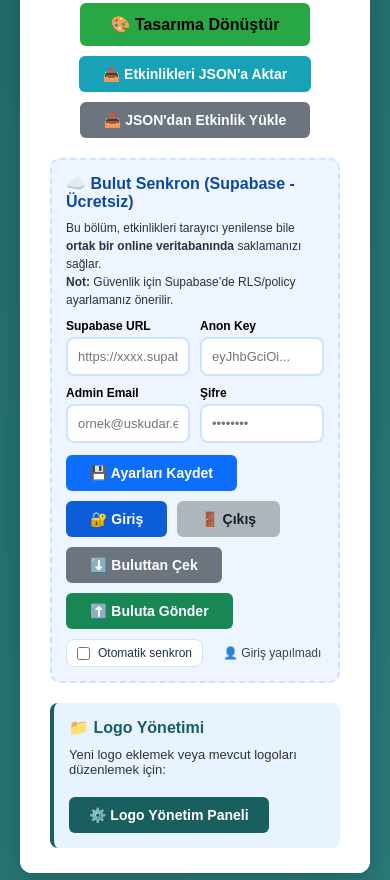
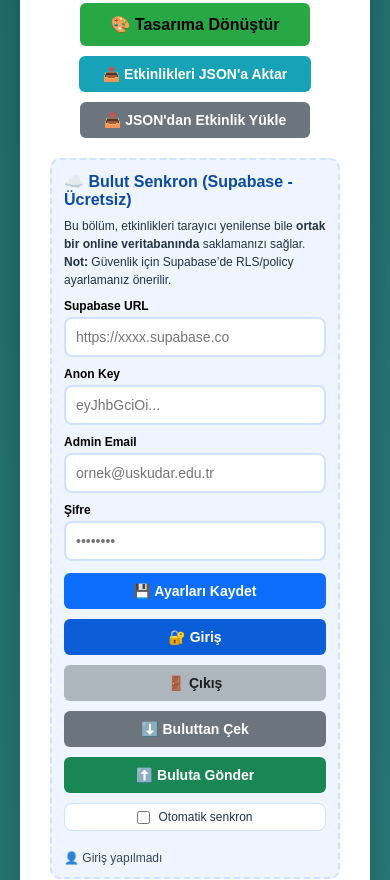
Before and after one commit to pelinaybar/SKSEtkinlikTasar-m-, a website: page index.html in a window 390 px wide. Shown: the part 1418-2298 px from the top of the page. Drawn offline with Linux system fonts and the light colour scheme.

Commit message:
Improve mobile layout for Supabase cloud sync panel

```diff
--- a/index.html
+++ b/index.html
@@ -375,6 +375,29 @@
             }
             .events-grid {
                 grid-template-columns: 1fr;
+            }
+
+            /* Supabase bulut senkron bloğu - mobil uyum */
+            .cloud-grid-2 {
+                grid-template-columns: 1fr !important;
+            }
+            .cloud-actions {
+                flex-direction: column !important;
+                align-items: stretch !important;
+            }
+            .cloud-actions button,
+            .cloud-actions label {
+                width: 100% !important;
+                justify-content: center;
+            }
+            .cloud-actions span {
+                width: 100% !important;
+            }
+            .cloud-panel {
+                padding: 12px !important;
+            }
+            .cloud-panel input {
+                font-size: 14px !important;
             }
         }
     </style>
@@ -480,13 +503,13 @@
             </div>
 
             <!-- Bulut Senkron (Ücretsiz DB: Supabase) -->
-            <div style="margin-top: 20px; padding: 14px; border: 2px dashed #cfe2ff; background: #eef5ff; border-radius: 10px;">
+            <div class="cloud-panel" style="margin-top: 20px; padding: 14px; border: 2px dashed #cfe2ff; background: #eef5ff; border-radius: 10px;">
                 <div style="font-weight: 800; color:#0b4aa2; margin-bottom: 8px;">☁️ Bulut Senkron (Supabase - Ücretsiz)</div>
                 <div style="font-size: 12px; color:#234; line-height: 1.5; margin-bottom: 10px;">
                     Bu bölüm, etkinlikleri tarayıcı yenilense bile <b>ortak bir online veritabanında</b> saklamanızı sağlar.
                     <br><b>Not:</b> Güvenlik için Supabase’de RLS/policy ayarlamanız önerilir.
                 </div>
-                <div style="display:grid; grid-template-columns: 1fr 1fr; gap: 10px;">
+                <div class="cloud-grid-2" style="display:grid; grid-template-columns: 1fr 1fr; gap: 10px;">
                     <div>
                         <div style="font-size:12px; font-weight:700; margin-bottom:4px;">Supabase URL</div>
                         <input id="supabaseUrl" type="text" placeholder="https://xxxx.supabase.co" style="width:100%; padding:10px; border:2px solid #cfe2ff; border-radius:8px; font-size:13px;">
@@ -496,7 +519,7 @@
                         <input id="supabaseAnonKey" type="password" placeholder="eyJhbGciOi..." style="width:100%; padding:10px; border:2px solid #cfe2ff; border-radius:8px; font-size:13px;">
                     </div>
                 </div>
-                <div style="display:grid; grid-template-columns: 1fr 1fr; gap: 10px; margin-top: 10px;">
+                <div class="cloud-grid-2" style="display:grid; grid-template-columns: 1fr 1fr; gap: 10px; margin-top: 10px;">
                     <div>
                         <div style="font-size:12px; font-weight:700; margin-bottom:4px;">Admin Email</div>
                         <input id="supabaseEmail" type="email" placeholder="ornek@uskudar.edu.tr" style="width:100%; padding:10px; border:2px solid #cfe2ff; border-radius:8px; font-size:13px;">
@@ -506,7 +529,7 @@
                         <input id="supabasePassword" type="password" placeholder="••••••••" style="width:100%; padding:10px; border:2px solid #cfe2ff; border-radius:8px; font-size:13px;">
                     </div>
                 </div>
-                <div style="display:flex; gap:10px; flex-wrap:wrap; margin-top: 12px; align-items:center;">
+                <div class="cloud-actions" style="display:flex; gap:10px; flex-wrap:wrap; margin-top: 12px; align-items:center;">
                     <button class="btn btn-info" onclick="saveSupabaseConfig()" style="background:#0d6efd; color:white;">💾 Ayarları Kaydet</button>
                     <button class="btn btn-primary" onclick="supabaseAuthLogin()" style="background:#0b5ed7; color:white;">🔐 Giriş</button>
                     <button class="btn btn-secondary" onclick="supabaseAuthLogout()" style="background:#adb5bd; color:#1b1f23;">🚪 Çıkış</button>
```
